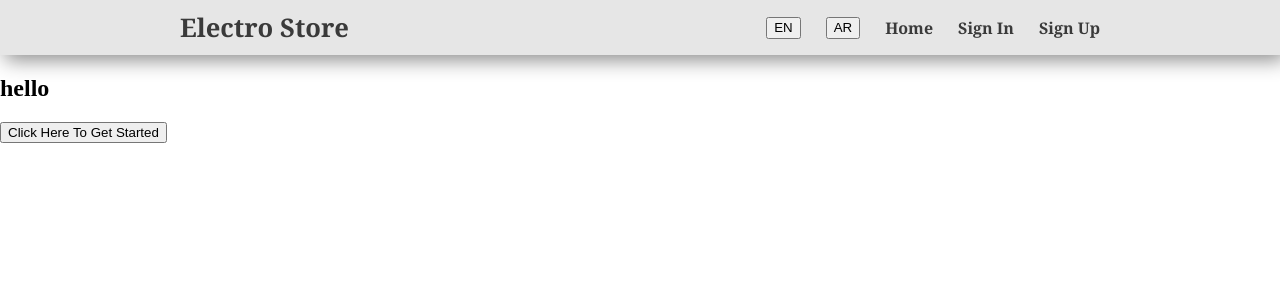
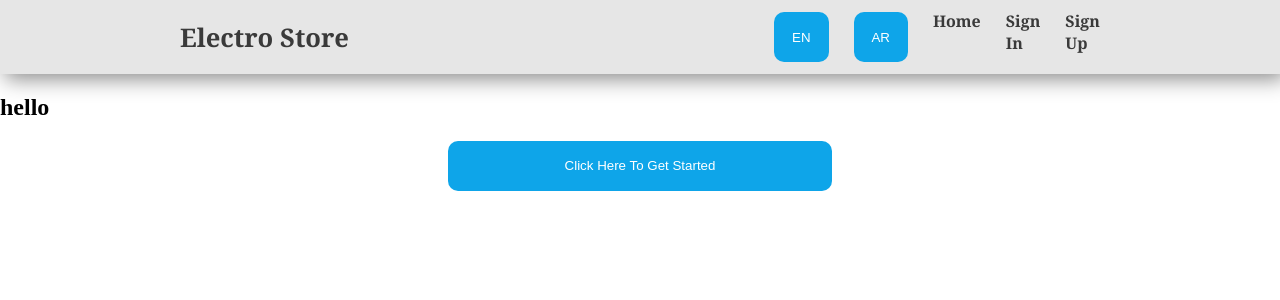
Before and after one commit to NOORSALMAN25/ElectroStore-frontEnd, a React (Vite) app: page / in a window 1280 px wide. Shown: the top 300 px of the page. Built offline with nearby package versions, Linux system fonts and the light colour scheme; no server answers.

Commit message:
done with the sign in css expect some stuff

```diff
--- a/src/App.css
+++ b/src/App.css
@@ -374,3 +374,25 @@ input[type="password"]:focus {
   border-color: #0ea5e9;
   box-shadow: 0 0 0 3px rgba(14,165,233,0.15);
 }
+
+button {
+  width: 30%;
+  height: 50px;
+  border: none;
+  border-radius: 10px;
+  background: #0ea5e9;
+  color: #fff;
+  font-weight: 60;
+  cursor: pointer;
+   display: block;
+  margin: 2px auto;
+}
+
+button:hover {
+  background: #0284c7;
+}
+
+button:disabled {
+  background: #cbd5e1;
+  cursor: not-allowed;
+}
```
